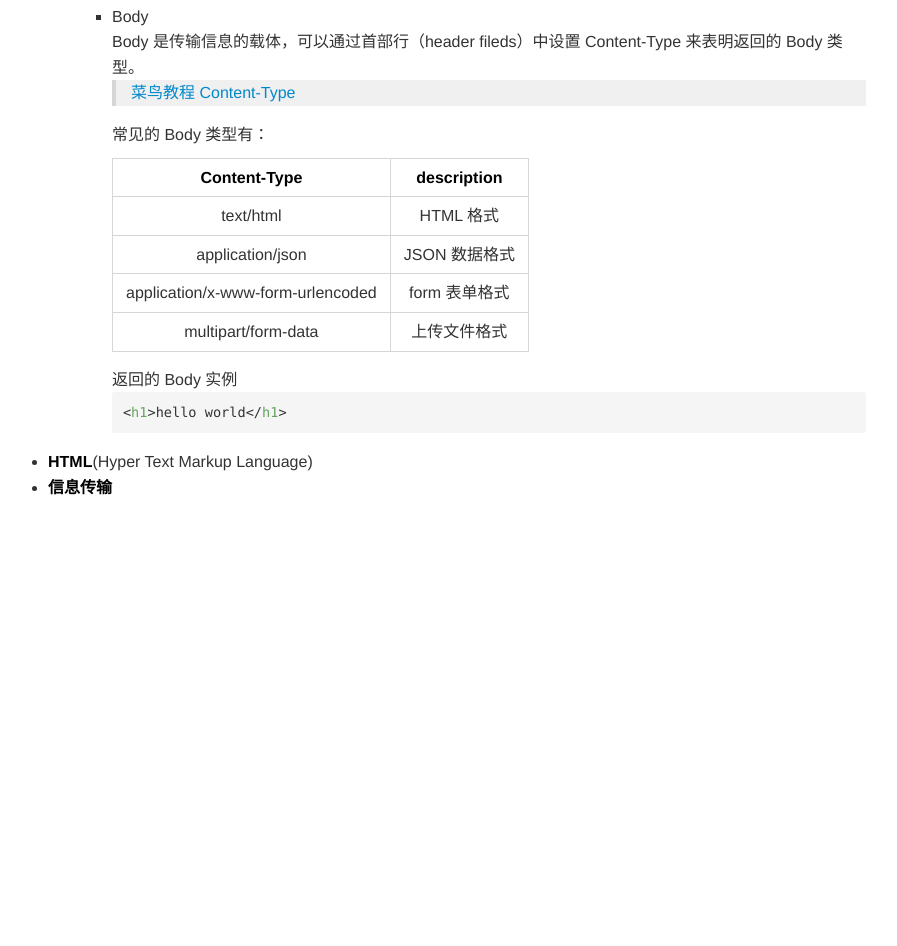
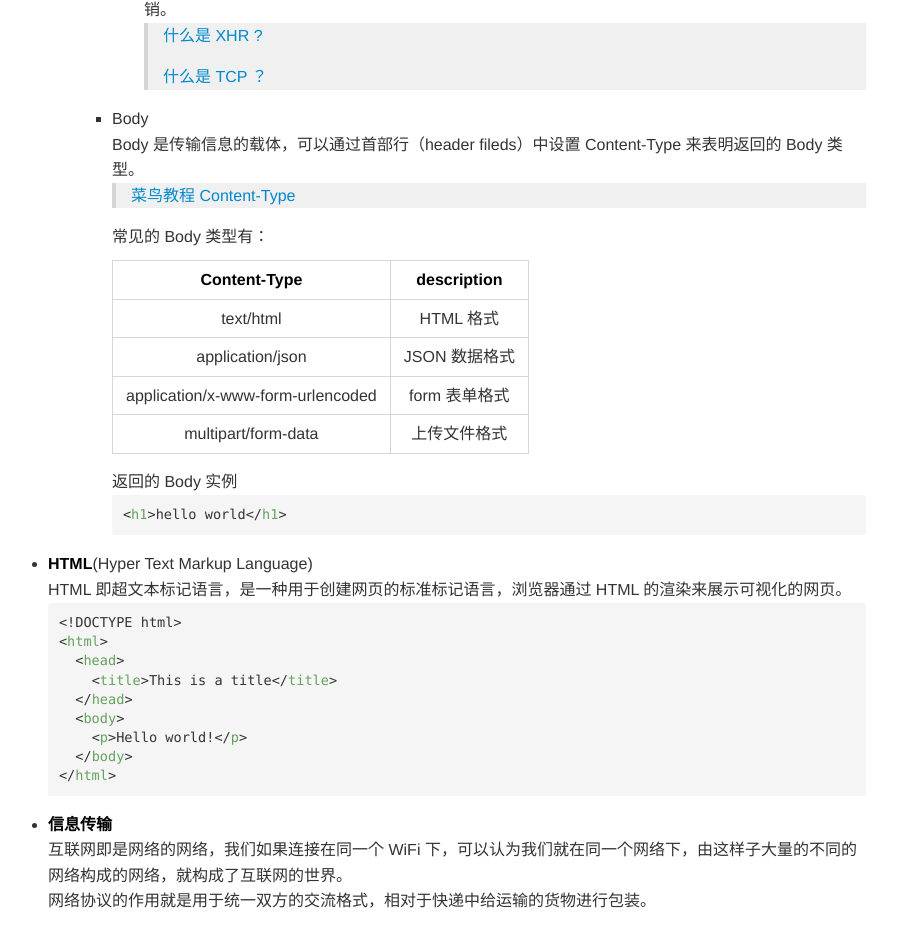
Before and after one commit to MOFlower/MOFlower.github.io, a plain HTML site: page index.html in a window 1280 px wide. Shown: the part 4888-5834 px from the top of the page, without its empty margins (199-1096 px from the left). Before the commit the page ends 5436 px from the top, so only its background shows below. Drawn offline with nearby package versions, Linux system fonts and the light colour scheme.

Commit message:
first lesson

```diff
--- a/index.html
+++ b/index.html
@@ -431,6 +431,11 @@
 </li>
 <li>
 <p><strong>DNS</strong>&#xFF08;Domain Name System &#x57DF;&#x540D;&#x7CFB;&#x7EDF;&#xFF09;</p>
+<ul>
+<li>&#x5728; IPv4 &#x4E2D;&#xFF0C;&#x6BCF;&#x53F0;&#x4E3B;&#x673A;&#x7684;&#x7F51;&#x5361;&#x90FD;&#x4F1A;&#x5206;&#x914D;&#x4E00;&#x4E2A; 32 &#x4F4D;&#x7684; IP &#x5730;&#x5740;&#xFF0C;&#x76F8;&#x5F53;&#x4E8E;&#x6BCF;&#x53F0;&#x4E3B;&#x673A;&#x7684;&#x552F;&#x4E00;&#x540D;&#x5B57;</li>
+<li>&#x4F46;&#x662F;&#x6BD4;&#x5982; <code>110.242.68.3</code>  &#x7684; IP &#x5730;&#x5740;&#x76F8;&#x5BF9;&#x4E8E;&#x8BA1;&#x7B97;&#x673A;&#x800C;&#x8A00;&#xFF0C;&#x662F;&#x5BB9;&#x6613;&#x8BB0;&#x4F4F;&#x7684;&#xFF0C;&#x4F46;&#x662F;&#x76F8;&#x5BF9;&#x4E8E;&#x4EBA;&#x800C;&#x8A00; <code>www.baidu.com</code> &#x662F;&#x66F4;&#x5BB9;&#x6613;&#x8BB0;&#x4F4F;&#x7684;.(&#x5C1D;&#x8BD5;&#x5728;&#x6D4F;&#x89C8;&#x5668;&#x76F4;&#x63A5;&#x8BBF;&#x95EE; <code>110.242.68.3</code>)</li>
+<li>DNS &#x7684;&#x4F5C;&#x7528;&#x5C31;&#x662F;&#x628A;&#x76F8;&#x5BF9;&#x5E94;&#x7684;&#x57DF;&#x540D;&#x5730;&#x5740;&#x8F6C;&#x5316;&#x4E3A; IP &#x5730;&#x5740;&#x3002;</li>
+</ul>
 </li>
 <li>
 <p><strong>HTTP</strong> (Hyper Text Transfer Protocol)</p>
@@ -589,9 +594,22 @@
 </li>
 <li>
 <p><strong>HTML</strong>(Hyper Text Markup Language)</p>
-</li>
+<p>HTML &#x5373;&#x8D85;&#x6587;&#x672C;&#x6807;&#x8BB0;&#x8BED;&#x8A00;&#xFF0C;&#x662F;&#x4E00;&#x79CD;&#x7528;&#x4E8E;&#x521B;&#x5EFA;&#x7F51;&#x9875;&#x7684;&#x6807;&#x51C6;&#x6807;&#x8BB0;&#x8BED;&#x8A00;&#xFF0C;&#x6D4F;&#x89C8;&#x5668;&#x901A;&#x8FC7; HTML &#x7684;&#x6E32;&#x67D3;&#x6765;&#x5C55;&#x793A;&#x53EF;&#x89C6;&#x5316;&#x7684;&#x7F51;&#x9875;&#x3002;</p>
+<pre data-role="codeBlock" data-info="html" class="language-html"><span class="token doctype"><span class="token punctuation">&lt;!</span><span class="token doctype-tag">DOCTYPE</span> <span class="token name">html</span><span class="token punctuation">&gt;</span></span>
+<span class="token tag"><span class="token tag"><span class="token punctuation">&lt;</span>html</span><span class="token punctuation">&gt;</span></span>
+  <span class="token tag"><span class="token tag"><span class="token punctuation">&lt;</span>head</span><span class="token punctuation">&gt;</span></span>
+    <span class="token tag"><span class="token tag"><span class="token punctuation">&lt;</span>title</span><span class="token punctuation">&gt;</span></span>This is a title<span class="token tag"><span class="token tag"><span class="token punctuation">&lt;/</span>title</span><span class="token punctuation">&gt;</span></span>
+  <span class="token tag"><span class="token tag"><span class="token punctuation">&lt;/</span>head</span><span class="token punctuation">&gt;</span></span>
+  <span class="token tag"><span class="token tag"><span class="token punctuation">&lt;</span>body</span><span class="token punctuation">&gt;</span></span>
+    <span class="token tag"><span class="token tag"><span class="token punctuation">&lt;</span>p</span><span class="token punctuation">&gt;</span></span>Hello world!<span class="token tag"><span class="token tag"><span class="token punctuation">&lt;/</span>p</span><span class="token punctuation">&gt;</span></span>
+  <span class="token tag"><span class="token tag"><span class="token punctuation">&lt;/</span>body</span><span class="token punctuation">&gt;</span></span>
+<span class="token tag"><span class="token tag"><span class="token punctuation">&lt;/</span>html</span><span class="token punctuation">&gt;</span></span>
+</pre></li>
 <li>
-<p><strong>&#x4FE1;&#x606F;&#x4F20;&#x8F93;</strong> <img src="home/moflower/Documents/IO-CLUB/%E5%90%8E%E7%AB%AF/#1pic/pic1.png" alt></p>
+<p><strong>&#x4FE1;&#x606F;&#x4F20;&#x8F93;</strong></p>
+<p>&#x4E92;&#x8054;&#x7F51;&#x5373;&#x662F;&#x7F51;&#x7EDC;&#x7684;&#x7F51;&#x7EDC;&#xFF0C;&#x6211;&#x4EEC;&#x5982;&#x679C;&#x8FDE;&#x63A5;&#x5728;&#x540C;&#x4E00;&#x4E2A; WiFi &#x4E0B;&#xFF0C;&#x53EF;&#x4EE5;&#x8BA4;&#x4E3A;&#x6211;&#x4EEC;&#x5C31;&#x5728;&#x540C;&#x4E00;&#x4E2A;&#x7F51;&#x7EDC;&#x4E0B;&#xFF0C;&#x7531;&#x8FD9;&#x6837;&#x5B50;&#x5927;&#x91CF;&#x7684;&#x4E0D;&#x540C;&#x7684;&#x7F51;&#x7EDC;&#x6784;&#x6210;&#x7684;&#x7F51;&#x7EDC;&#xFF0C;&#x5C31;&#x6784;&#x6210;&#x4E86;&#x4E92;&#x8054;&#x7F51;&#x7684;&#x4E16;&#x754C;&#x3002;</p>
+<p>&#x7F51;&#x7EDC;&#x534F;&#x8BAE;&#x7684;&#x4F5C;&#x7528;&#x5C31;&#x662F;&#x7528;&#x4E8E;&#x7EDF;&#x4E00;&#x53CC;&#x65B9;&#x7684;&#x4EA4;&#x6D41;&#x683C;&#x5F0F;&#xFF0C;&#x76F8;&#x5BF9;&#x4E8E;&#x5FEB;&#x9012;&#x4E2D;&#x7ED9;&#x8FD0;&#x8F93;&#x7684;&#x8D27;&#x7269;&#x8FDB;&#x884C;&#x5305;&#x88C5;&#x3002;</p>
+<p><img src="home/moflower/Documents/IO-CLUB/%E5%90%8E%E7%AB%AF/#1pic/pic1.png" alt></p>
 </li>
 </ul>
 
```
